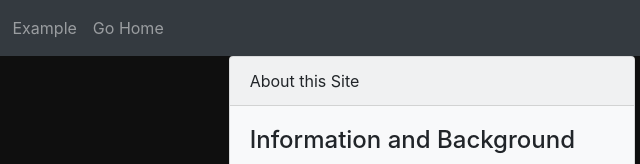
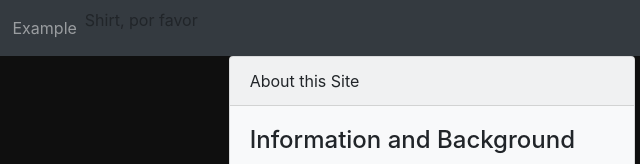
Before and after one commit to ryanjames1729/Altamont-Hacktoberfest-Python-2019, a plain HTML site: page index.html in a window 1280 px wide. Shown: the top 164 px of the page, 208-848 px from the left. Drawn offline with nearby package versions, Linux system fonts and the light colour scheme.

Commit message:
Update index.html

```diff
--- a/index.html
+++ b/index.html
@@ -21,7 +21,8 @@
             <a class="nav-link" href="#example">Example</a>
           </li>
           <li>
-            <a class="nav-link" href="http://www.heavensgate.com/"> Go Home </a>
+            Shirt, por favor
+          </li>
 
         </ul>
       </div>
```
